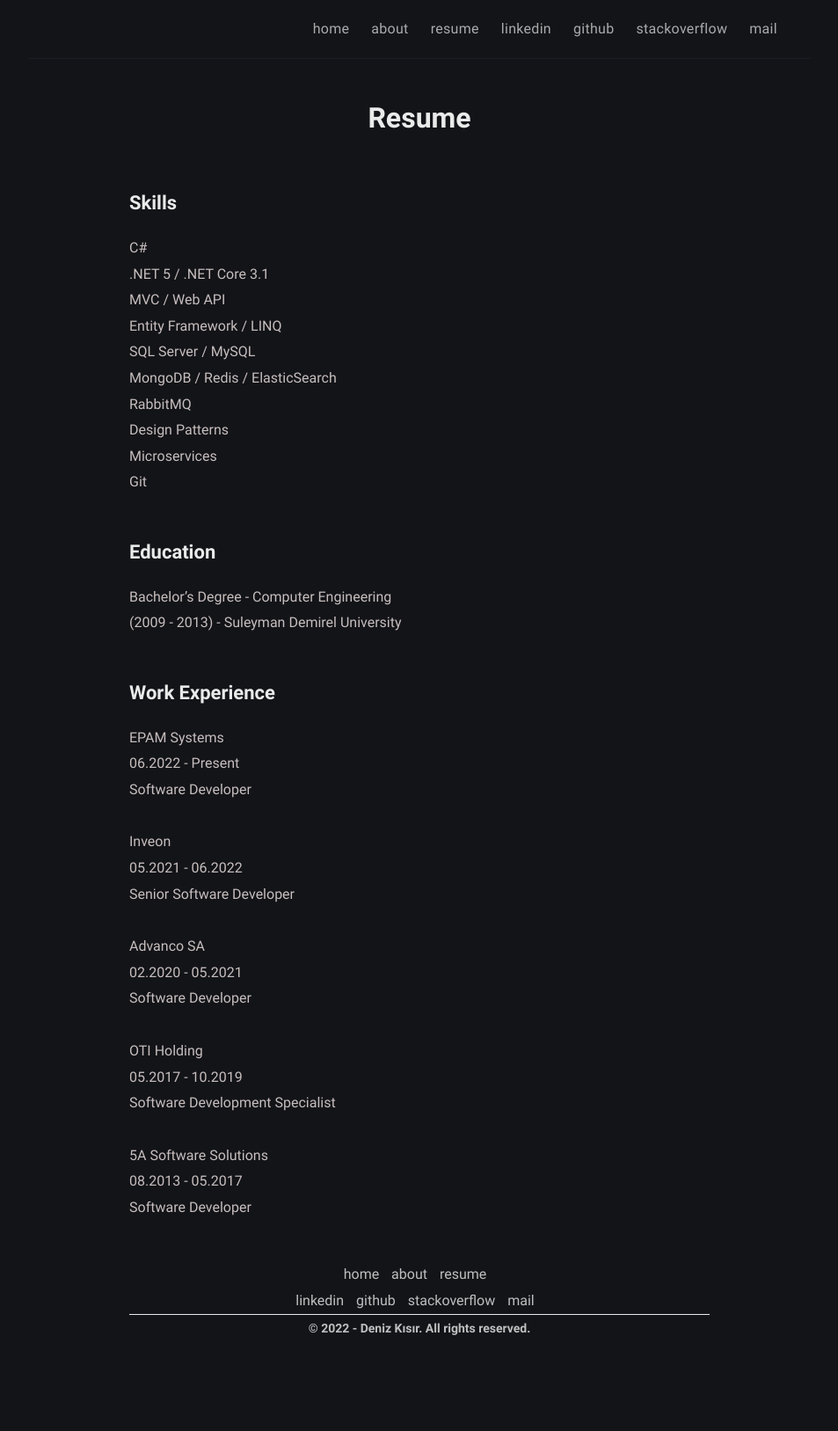
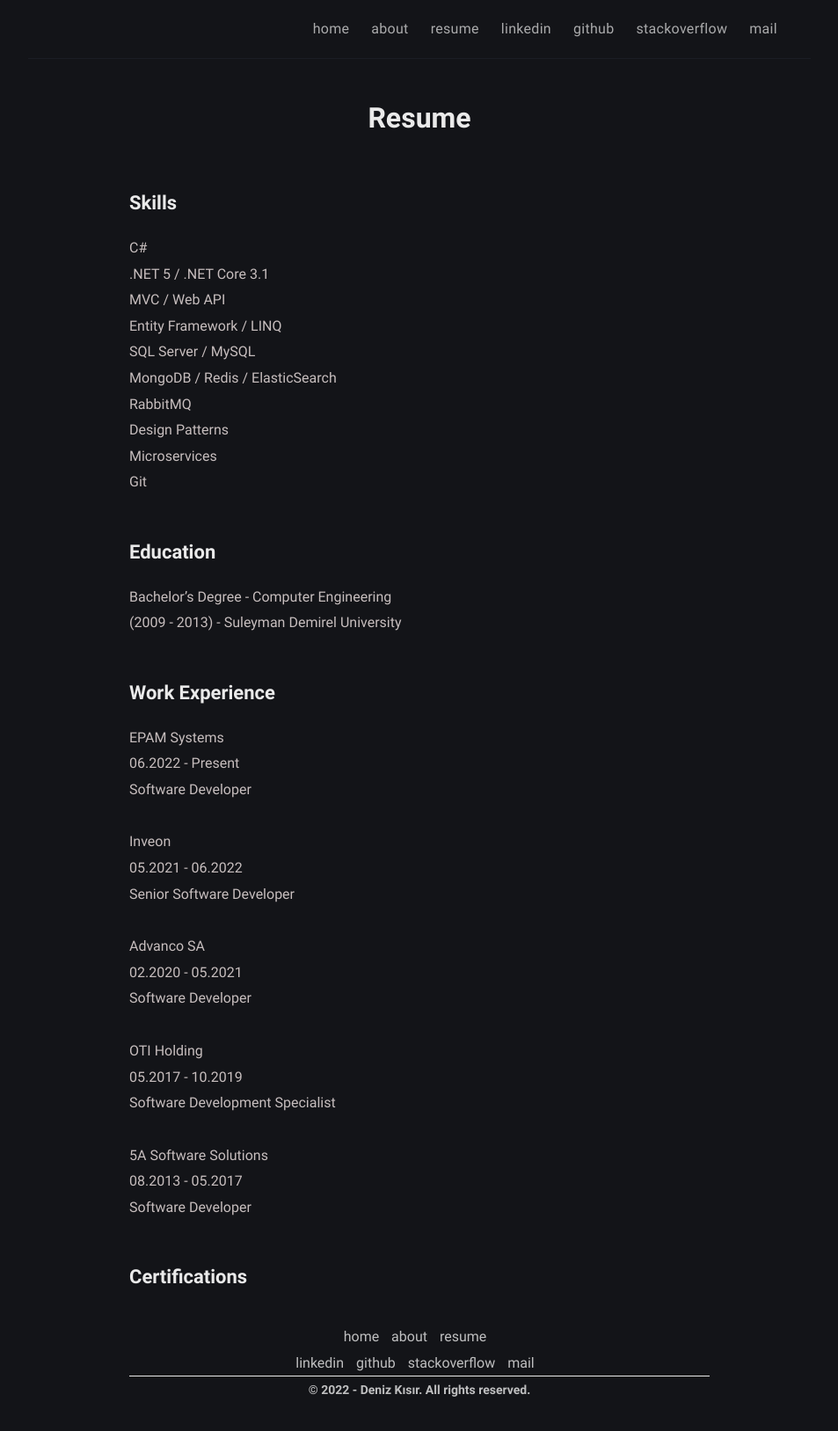
Before and after one commit to denizkisir/denizkisir.github.io, a Jekyll site: the page built from resume.md, in a window 1280 px wide. Shown: the whole page at 88% size, without its empty margins (163-1116 px from the left). Built offline with Jekyll 4.4.1, drawn with Linux system fonts in a browser that asks for light colours; a script that is not in the unit is left out; before the commit the page ends 1556 px from its top, so only the background shows below that.

Commit message:
Update resume.md

```diff
--- a/resume.md
+++ b/resume.md
@@ -67,3 +67,7 @@
 08.2013 - 05.2017
 <br />
 Software Developer
+
+## Certifications
+
+<div data-iframe-width="150" data-iframe-height="270" data-share-badge-id="f1139e13-c604-49ea-b120-60ac5ffa2097" data-share-badge-host="https://www.credly.com"></div><script type="text/javascript" async src="//cdn.credly.com/assets/utilities/embed.js"></script>
```
